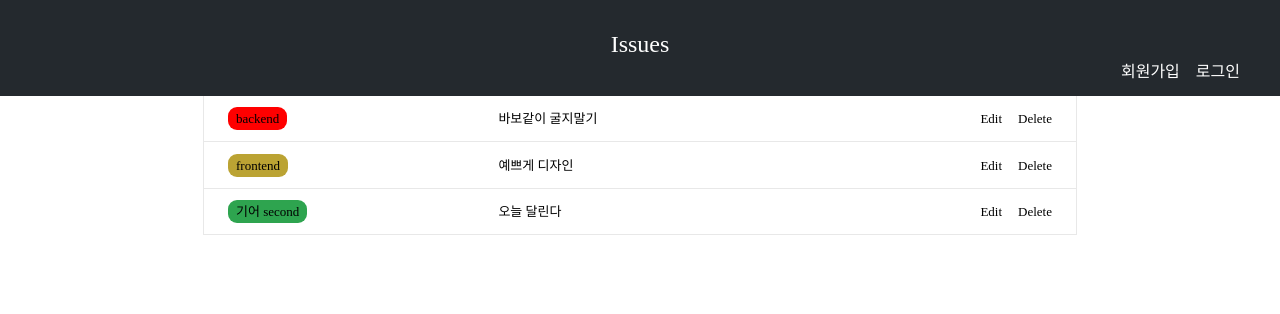
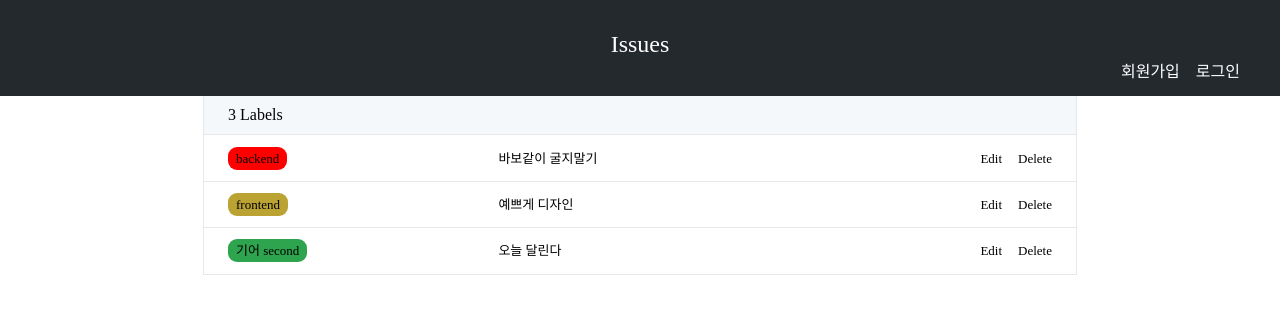
Before and after one commit to boostcamp-2020/IssueTracker-15, a React app in the folder web/client/: page /label in a window 1280 px wide. Shown: the top 314 px of the page. Built offline with nearby package versions, Linux system fonts and the light colour scheme.

Commit message:
feat    : ⚡ label-row container header 제작

```diff
--- a/web/client/src/components/label-row-container/index.tsx
+++ b/web/client/src/components/label-row-container/index.tsx
@@ -27,6 +27,7 @@ export default function LabelRowContainer() {
 
   return (
     <S.LabelRowContainer>
+      <S.LabelContainerHeader>{labels.length} Labels</S.LabelContainerHeader>
       {labels.map((label) => {
         return <LabelRow key={label.id} label={label} />;
       })}
--- a/web/client/src/components/label-row-container/style.tsx
+++ b/web/client/src/components/label-row-container/style.tsx
@@ -6,3 +6,16 @@ export const LabelRowContainer = styled.div`
   justify-content: center;
   align-items: center;
 `;
+
+export const LabelContainerHeader = styled.div`
+  display: flex;
+  flex-direction: column;
+  justify-content: center;
+  align-items: flex-start;
+  background-color: #f5f8fa;
+  width: 65%;
+  padding: 0.7rem 1rem 0.7rem 1.5rem;
+  border-left: 1px solid #e8e8e8;
+  border-right: 1px solid #e8e8e8;
+  border-bottom: 1px solid #e8e8e8;
+`;
```
